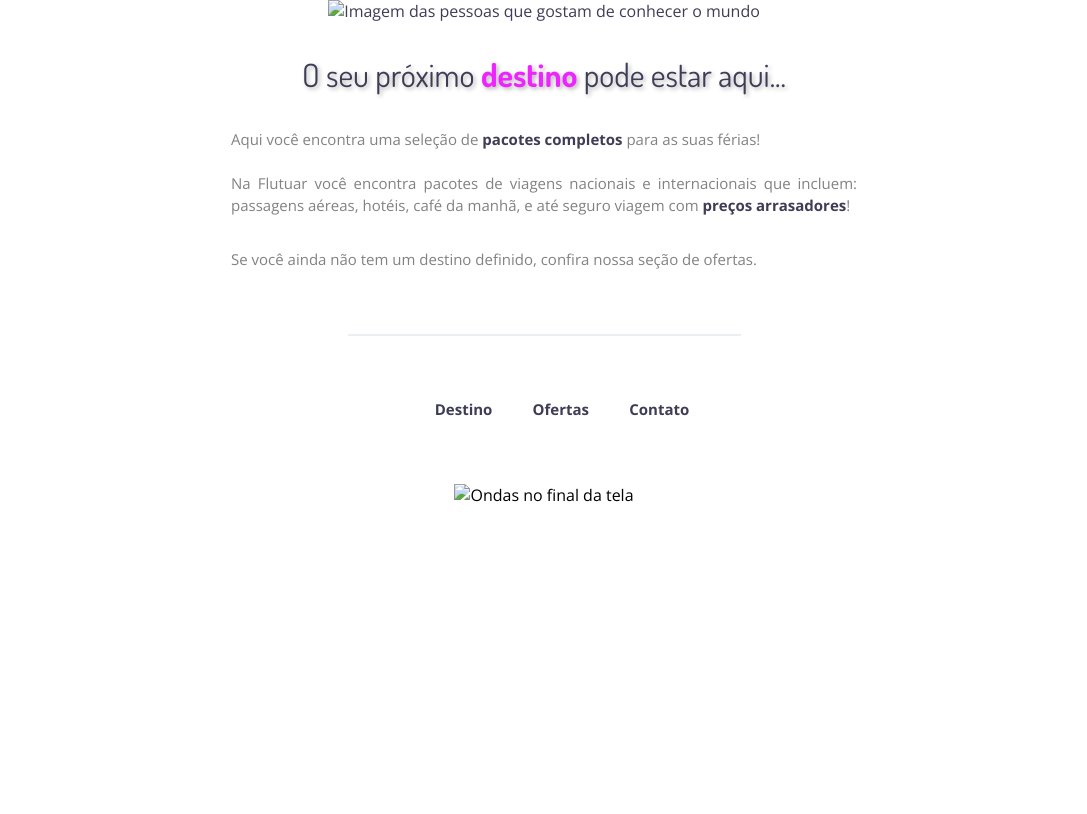
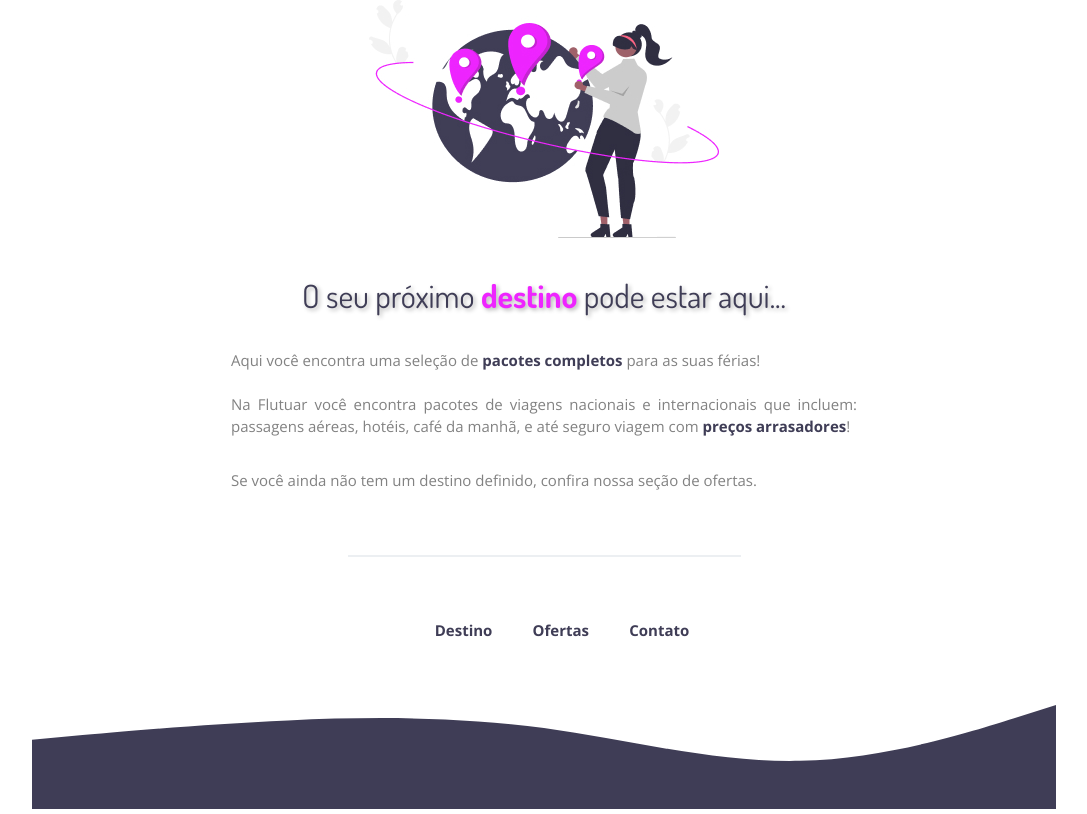
Before and after one commit to jonilsonmance/projeto_02, a plain HTML site: page index.html in a window 1280 px wide. Shown: the whole page, without its empty margins (96-1183 px from the left). Drawn offline with nearby package versions, Linux system fonts and the light colour scheme.

Commit message:
projeto_02

```diff
--- a/index.html
+++ b/index.html
@@ -13,7 +13,7 @@
 <body>
 
   <div id="img1">
-    <img src="img1.jpg"
+    <img src="img/img1.jpg"
     alt="Imagem das pessoas que gostam de conhecer o mundo">
 
     <h1>O seu próximo <span>destino</span> pode estar aqui...</h1>
@@ -54,7 +54,7 @@
 
   <img
   id="wave"
-  src="Wave.svg"
+  src="img/Wave.svg"
   alt="Ondas no final da tela">
 
 
```
